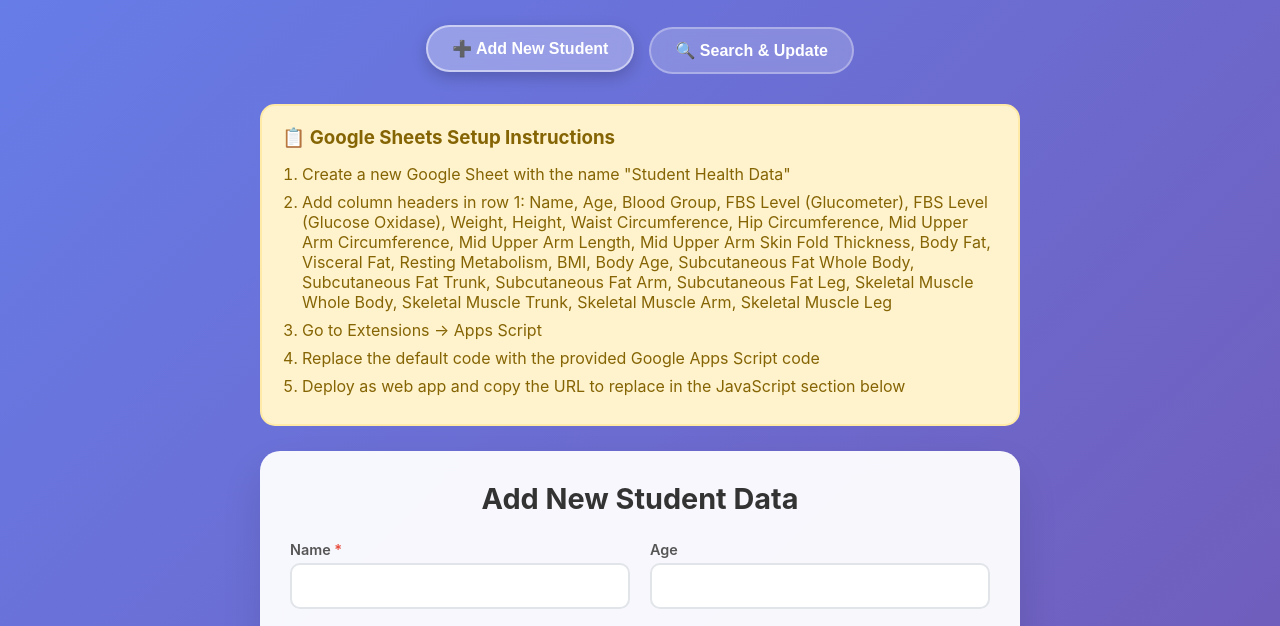
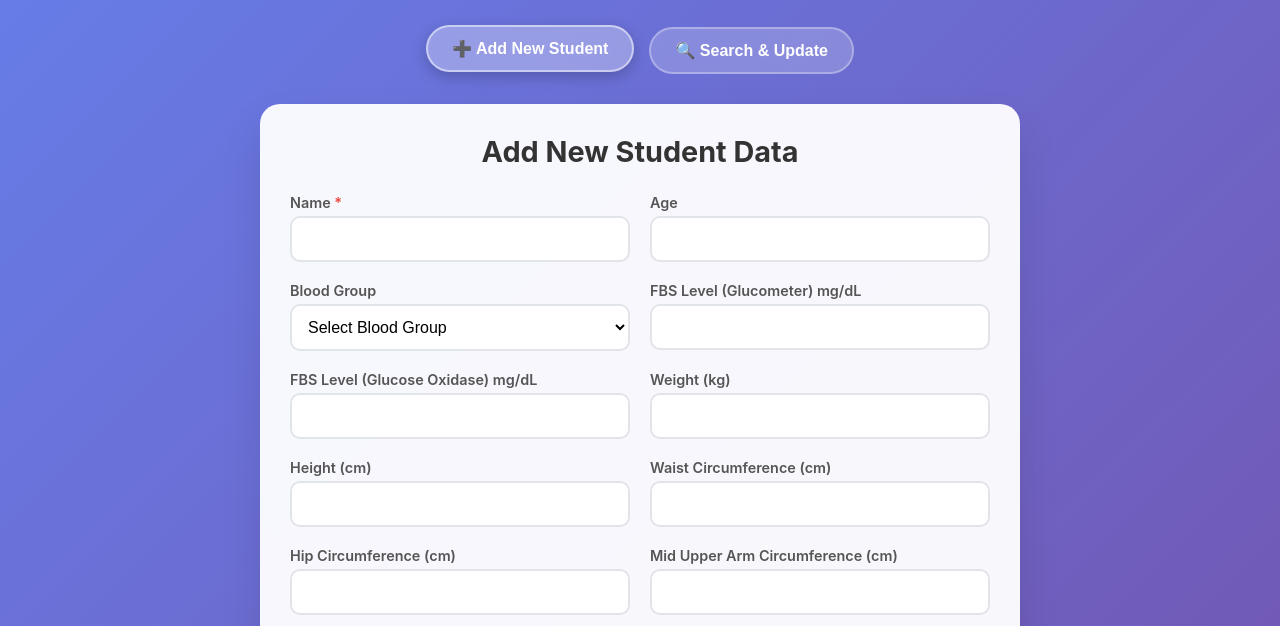
Before and after one commit to DhanukD/maduruwa-project, a plain HTML site: page index.html in a window 1280 px wide. Shown: the part 103-729 px from the top of the page. Drawn offline with Linux system fonts and the light colour scheme.

Commit message:
index.html

```diff
--- a/index.html
+++ b/index.html
@@ -290,18 +290,6 @@
             <button class="nav-btn" onclick="showPage('search')">🔍 Search & Update</button>
         </div>
 
-        <!-- Google Sheets Setup Instructions -->
-        <div class="google-sheets-setup">
-            <h3>📋 Google Sheets Setup Instructions</h3>
-            <ol>
-                <li>Create a new Google Sheet with the name "Student Health Data"</li>
-                <li>Add column headers in row 1: Name, Age, Blood Group, FBS Level (Glucometer), FBS Level (Glucose Oxidase), Weight, Height, Waist Circumference, Hip Circumference, Mid Upper Arm Circumference, Mid Upper Arm Length, Mid Upper Arm Skin Fold Thickness, Body Fat, Visceral Fat, Resting Metabolism, BMI, Body Age, Subcutaneous Fat Whole Body, Subcutaneous Fat Trunk, Subcutaneous Fat Arm, Subcutaneous Fat Leg, Skeletal Muscle Whole Body, Skeletal Muscle Trunk, Skeletal Muscle Arm, Skeletal Muscle Leg</li>
-                <li>Go to Extensions → Apps Script</li>
-                <li>Replace the default code with the provided Google Apps Script code</li>
-                <li>Deploy as web app and copy the URL to replace in the JavaScript section below</li>
-            </ol>
-        </div>
-
         <!-- Add New Student Page -->
         <div id="addPage" class="page active">
             <h2>Add New Student Data</h2>
@@ -556,7 +544,7 @@
 
     <script>
         // Replace this URL with your Google Apps Script deployment URL
-        const GOOGLE_SCRIPT_URL = 'https://script.google.com/macros/s/AKfycbxqOeZZlQyBY6nJAPU2ncRvlhaVC3a01pvbC6Qzwvnz-clLSbOPGUO0ahrgCemYT0fi/exec';
+        const GOOGLE_SCRIPT_URL = 'https://script.google.com/macros/s/AKfycbz-w_IM-tXZ1RGuf0rFxX6susEWT2_R4LLTjM0ZAabCY2juuVOjGSkspzbQxOFxqUA8/exec';
 
         let currentStudentRow = null;
 
```
